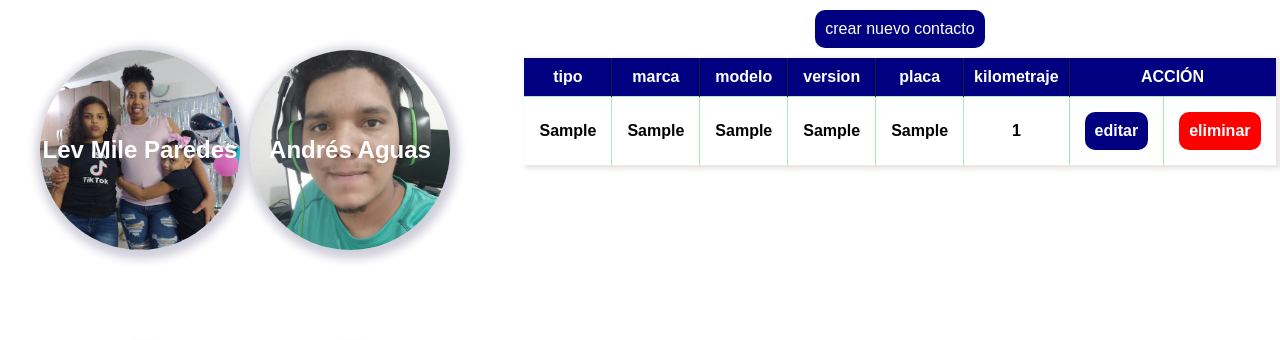
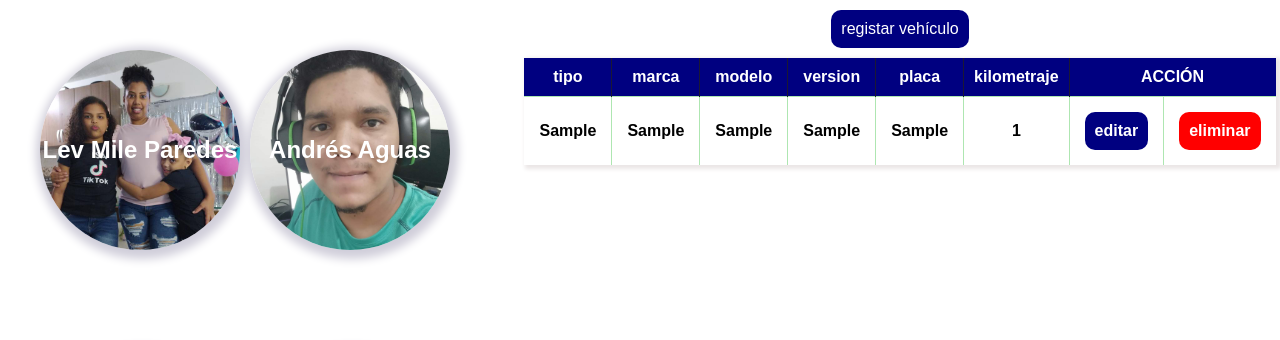
Before and after one commit to aaguas360/crud-carros-django, a Django app: page / in a window 1280 px wide. Shown: the part 100-440 px from the top of the page. Run offline with Django 3.2, Linux system fonts and the light colour scheme; tables that the repository leaves empty hold one stand-in row (values such as "Sample post"); some web fonts are replaced.

Commit message:
botón vehículo

```diff
--- a/crud-carros-django/proyecto/proyecto_init/templates/index.html
+++ b/crud-carros-django/proyecto/proyecto_init/templates/index.html
@@ -35,8 +35,7 @@
 
     <main class="contenido">
         <article> {%block crearUs %}
-            <div class="btn-accion"><a href="{% url 'crear_vehiculo' %}">crear nuevo
-                    contacto</a></div>
+            <div class="btn-accion"><a href="{% url 'crear_vehiculo' %}">registar vehículo</a></div>
             {%endblock crearUs %}</article>
         <article>
             <table>
```
